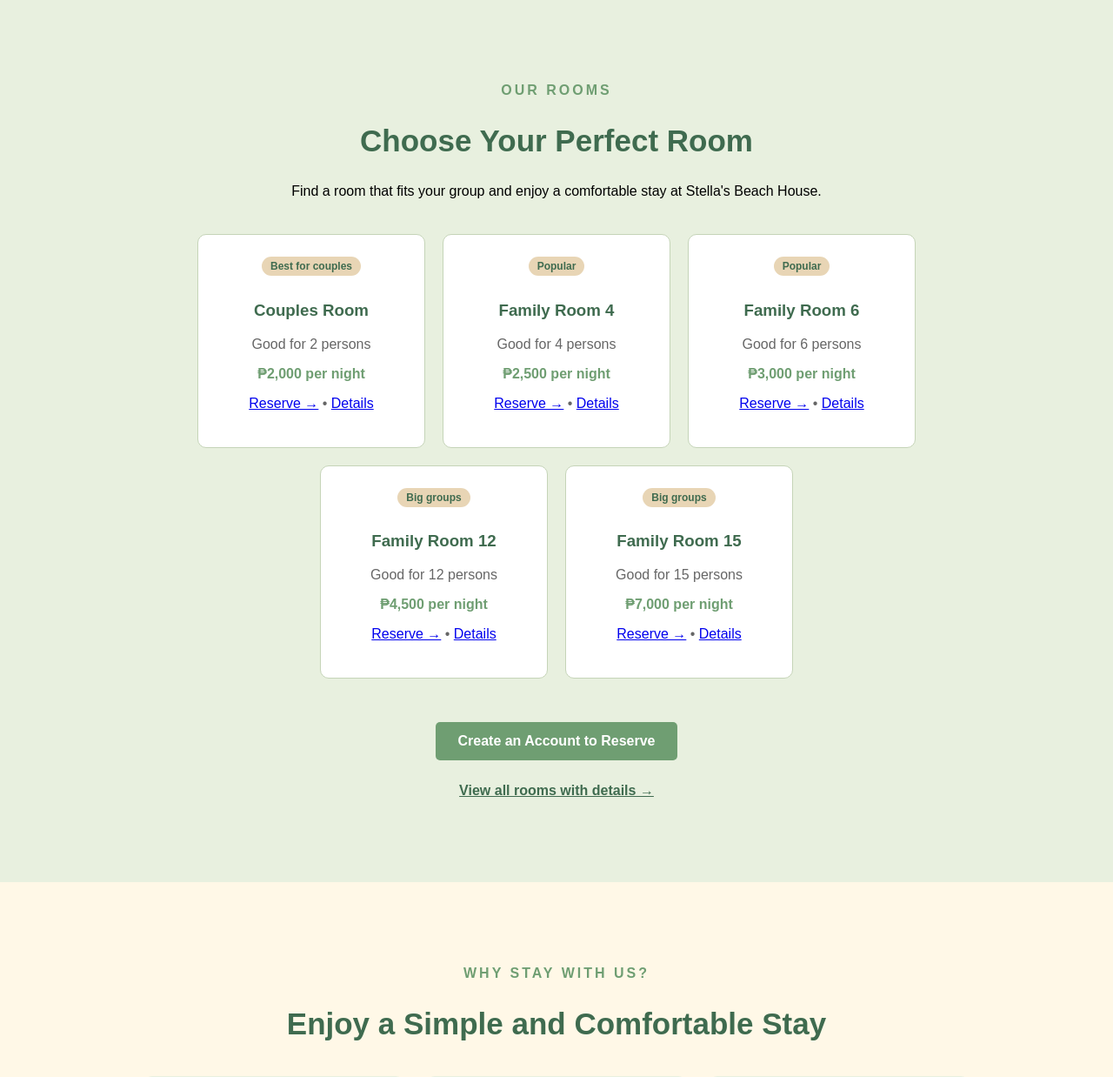
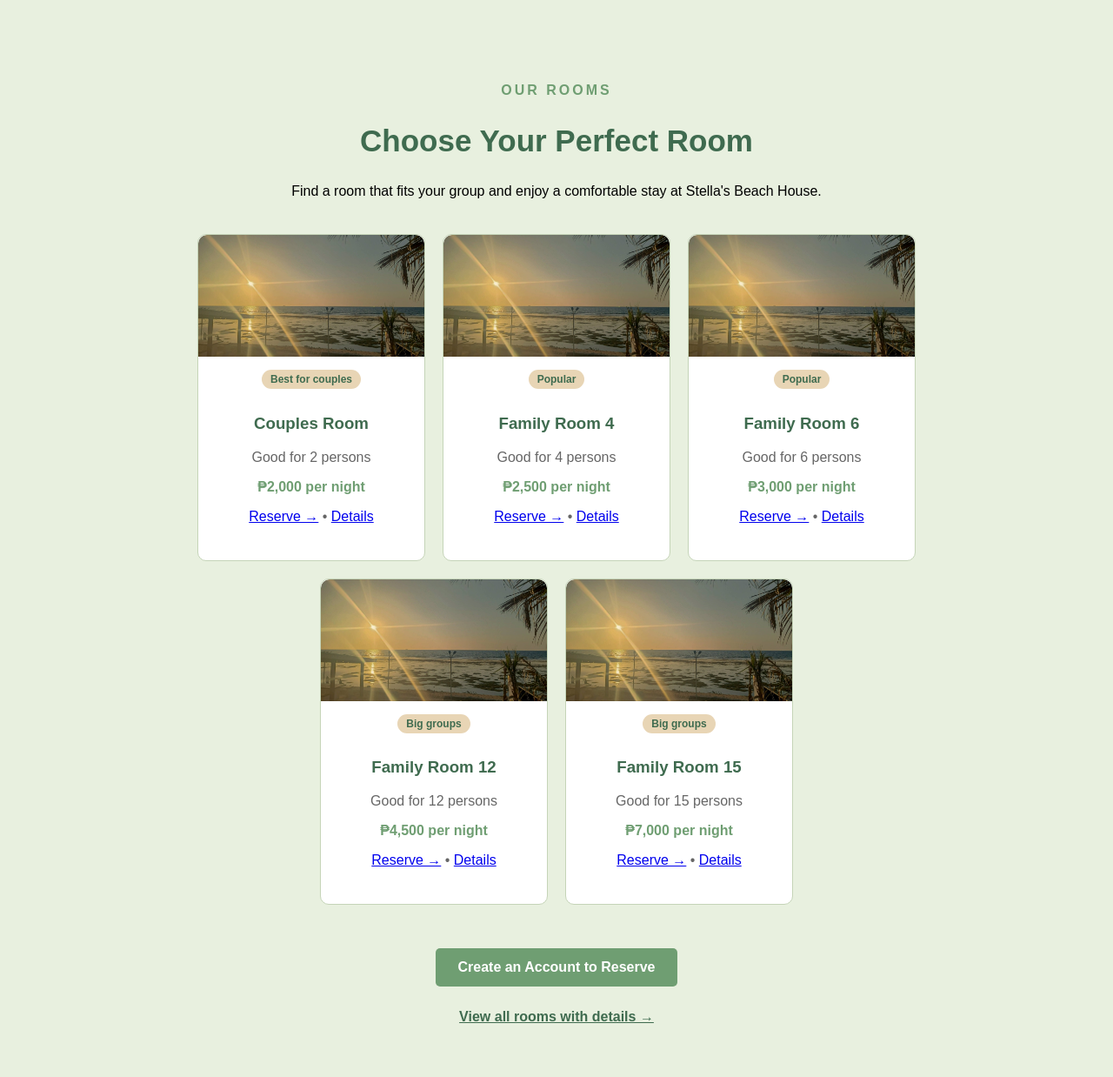
Before and after one commit to Xeishi06/Webtech_Hotel, a PHP site: page /landingpage.html in a window 1280 px wide. Shown: the part 1157-2395 px from the top of the page at 87% size. Run offline with PHP 8.4, Linux system fonts and the light colour scheme.

Commit message:
Add pictures to landing room cards using scene.jpg

```diff
--- a/landingpage.css
+++ b/landingpage.css
@@ -181,6 +181,17 @@ nav a.active {
     padding: 25px 20px;
     border: 1px solid #C5D4B8;
     border-radius: 10px;
+    overflow: hidden;
+}
+
+.room-card img {
+    width: calc(100% + 40px);
+    height: 140px;
+    object-fit: cover;
+    display: block;
+    margin: -25px -20px 15px -20px;
+    border-radius: 10px 10px 0 0;
+    background-color: #E8F0DF;
 }
 
 .room-card h3 {
--- a/landingpage.html
+++ b/landingpage.html
@@ -114,6 +114,7 @@
         <div class="room-container">
 
             <div class="room-card">
+                <img src="scene.jpg" alt="Couples Room at Stella's Beach House" loading="lazy" />
                 <span class="badge">Best for couples</span>
                 <h3>Couples Room</h3>
                 <p>Good for 2 persons</p>
@@ -122,6 +123,7 @@
             </div>
 
             <div class="room-card">
+                <img src="scene.jpg" alt="Family Room 4 at Stella's Beach House" loading="lazy" style="object-position: 20% 50%;" />
                 <span class="badge">Popular</span>
                 <h3>Family Room 4</h3>
                 <p>Good for 4 persons</p>
@@ -130,6 +132,7 @@
             </div>
 
             <div class="room-card">
+                <img src="scene.jpg" alt="Family Room 6 at Stella's Beach House" loading="lazy" style="object-position: 40% 50%;" />
                 <span class="badge">Popular</span>
                 <h3>Family Room 6</h3>
                 <p>Good for 6 persons</p>
@@ -138,6 +141,7 @@
             </div>
 
             <div class="room-card">
+                <img src="scene.jpg" alt="Family Room 12 at Stella's Beach House" loading="lazy" style="object-position: 60% 50%;" />
                 <span class="badge">Big groups</span>
                 <h3>Family Room 12</h3>
                 <p>Good for 12 persons</p>
@@ -146,6 +150,7 @@
             </div>
 
             <div class="room-card">
+                <img src="scene.jpg" alt="Family Room 15 at Stella's Beach House" loading="lazy" style="object-position: 80% 50%;" />
                 <span class="badge">Big groups</span>
                 <h3>Family Room 15</h3>
                 <p>Good for 15 persons</p>
```
